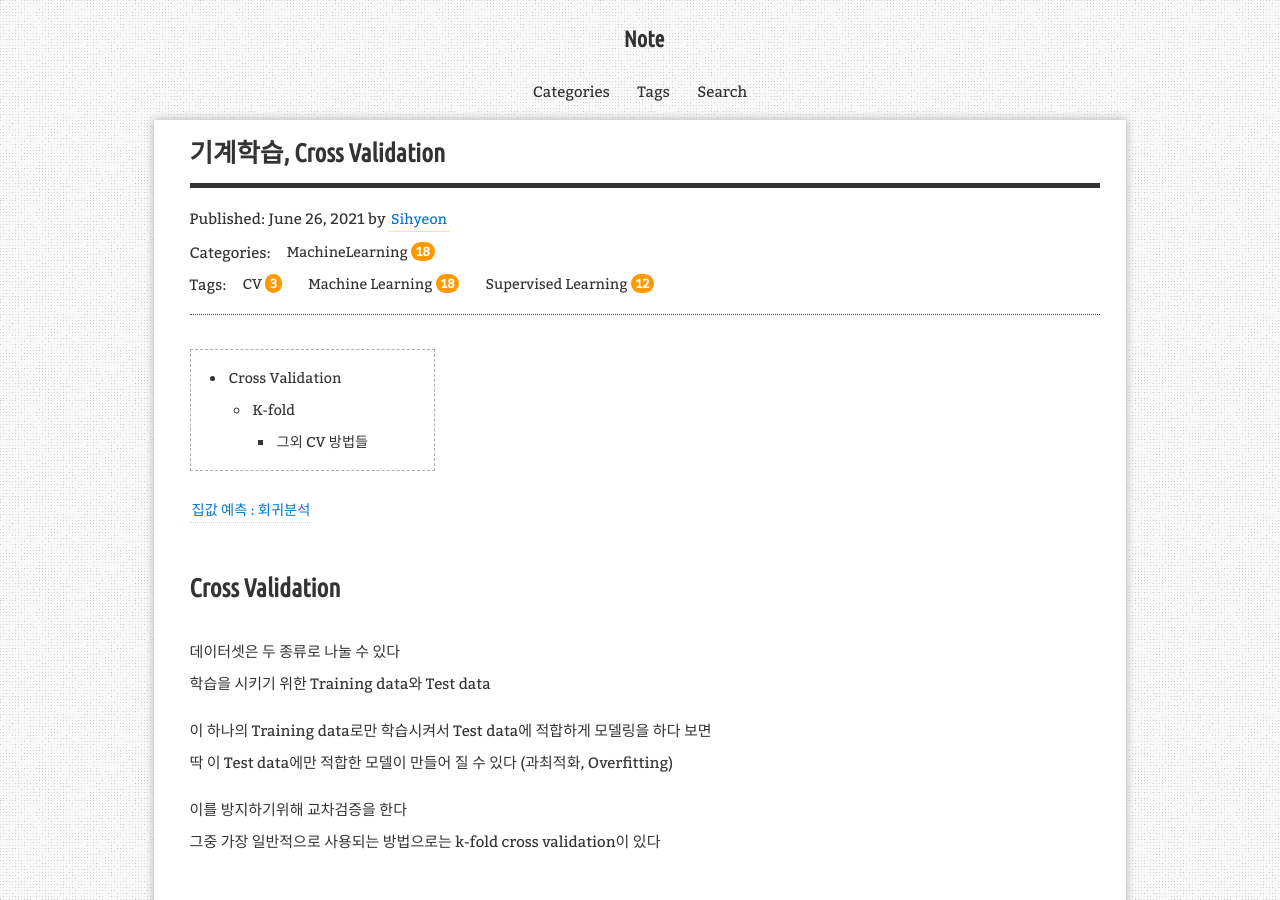
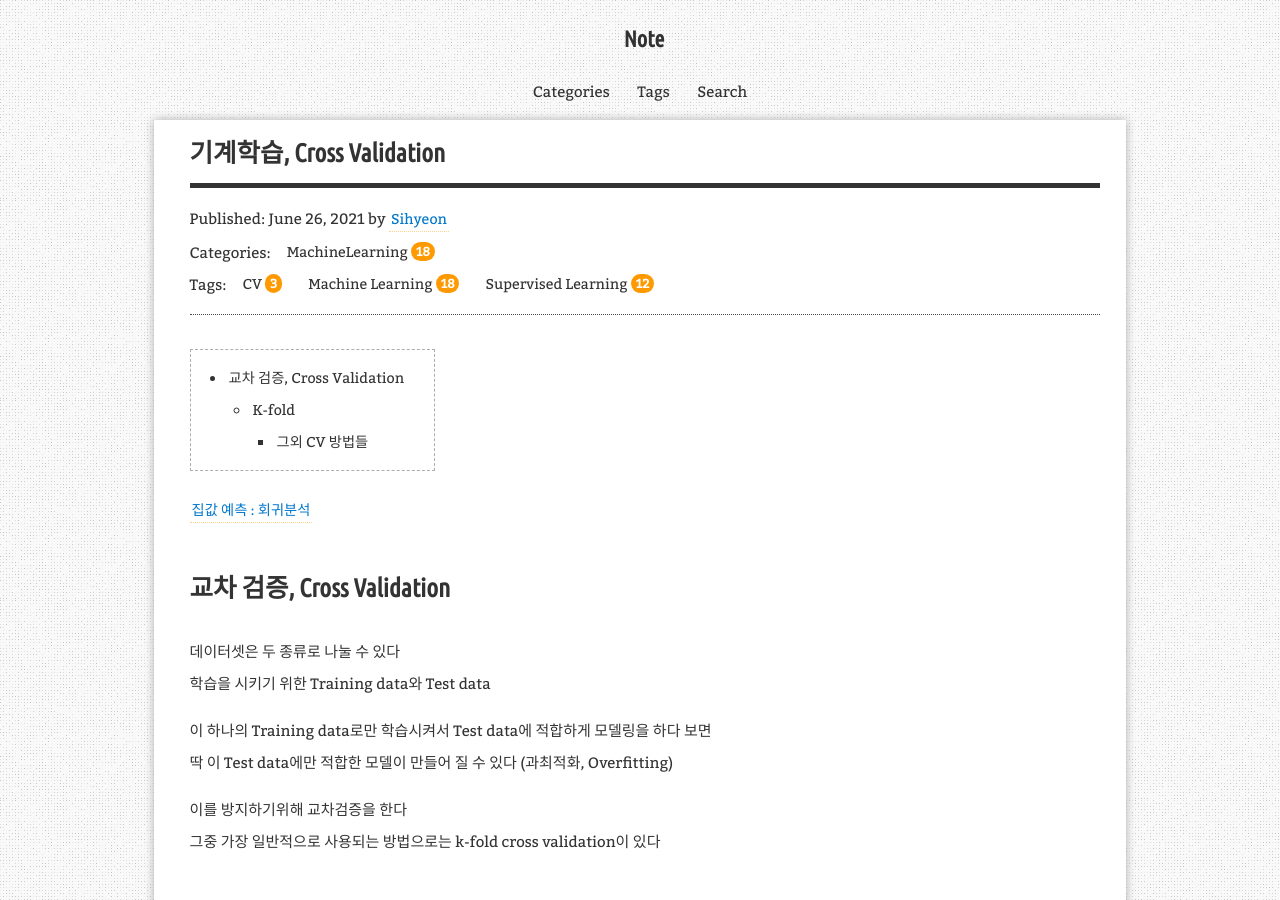
Before and after one commit to aristohyun/aristohyun.github.io, a Jekyll site: the page built from _posts/2021-06-26-Cross-Validation.md, in a window 1280 px wide and 900 px high. Built offline with Jekyll 4.4.1, drawn with Linux system fonts in a browser that asks for light colours; comment, search, counter and statistics services are not loaded.

Commit message:
Update 2021-06-26-Cross-Validation.md

```diff
--- a/_posts/2021-06-26-Cross-Validation.md
+++ b/_posts/2021-06-26-Cross-Validation.md
@@ -15,7 +15,7 @@ redirect_from:
 [집값 예측 : 회귀분석](https://www.kaggle.com/s1hyeon/house-price-regression/edit "캐글, House Price Predict"){: target="_blank"}
 
 
-# Cross Validation
+# 교차 검증, Cross Validation
 
 데이터셋은 두 종류로 나눌 수 있다
 학습을 시키기 위한 Training data와 Test data
```
